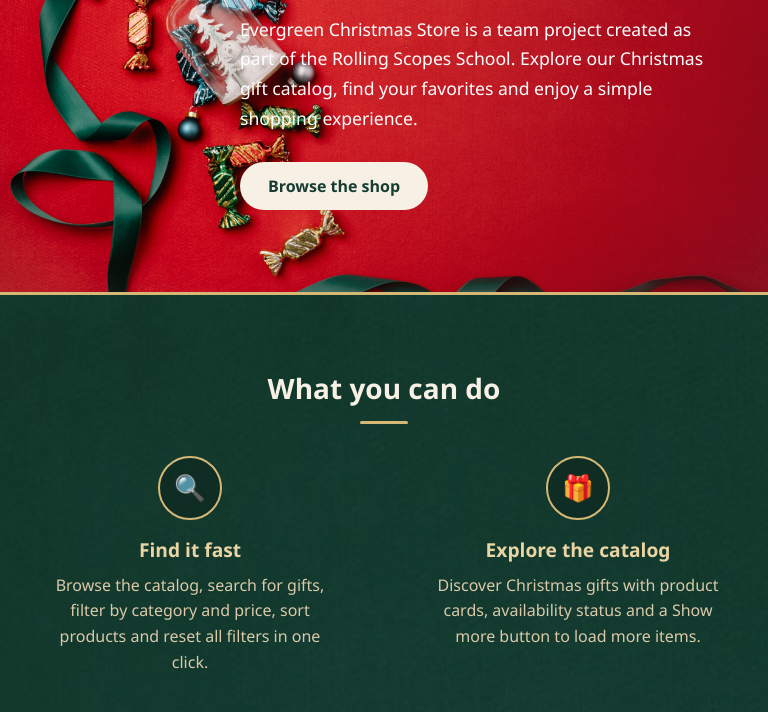
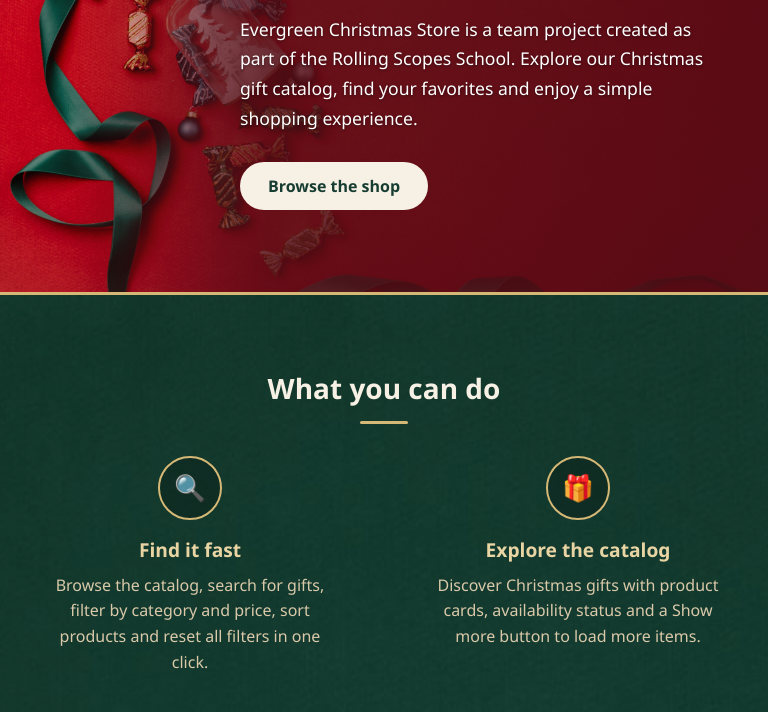
Before and after one commit to KateHalitsa/team-store, a website built with Vite: page index.html in a window 768 px wide. Shown: the part 293-1005 px from the top of the page. Built offline with nearby package versions, Linux system fonts and the light colour scheme.

Commit message:
fix: smooth hero gradient on tablet and mobile

```diff
--- a/src/pages/AboutUs/AboutUs.css
+++ b/src/pages/AboutUs/AboutUs.css
@@ -234,6 +234,31 @@
 }
 
 
+/* Tablet */
+
+@media (min-width: 701px) and (max-width: 950px) {
+    .about-hero {
+        background:
+                linear-gradient(
+                        90deg,
+                        rgb(90 14 24 / 0%) calc(100% - 760px),
+                        rgb(90 14 24 / 10%) calc(100% - 700px),
+                        rgb(90 14 24 / 30%) calc(100% - 650px),
+                        rgb(90 14 24 / 55%) calc(100% - 600px),
+                        rgb(90 14 24 / 75%) calc(100% - 550px),
+                        rgb(85 13 22 / 85%) calc(100% - 500px),
+                        rgb(80 12 20 / 90%) 100%
+                ),
+                url('/images/hero-christmas.jpg') left center / cover no-repeat;
+    }
+
+    .about-hero__title,
+    .about-hero__lead,
+    .about-hero__text {
+        text-shadow: 0 1px 3px rgb(0 0 0 / 45%);
+    }
+}
+
 /* Mobile */
 
 @media (max-width: 700px) {
```
